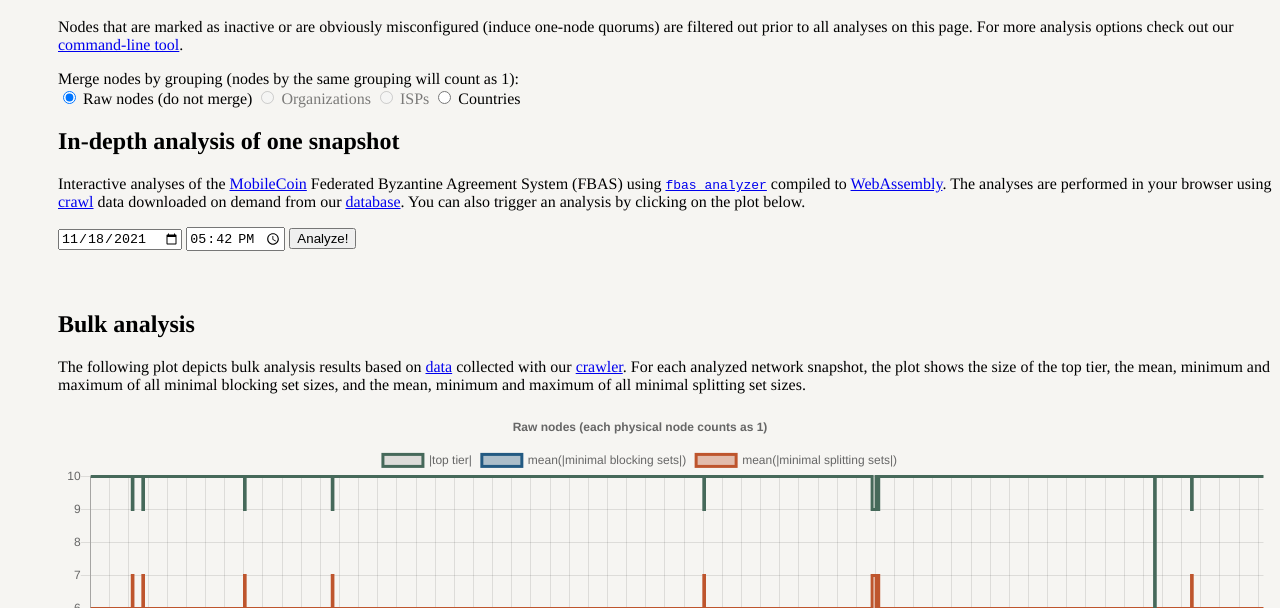
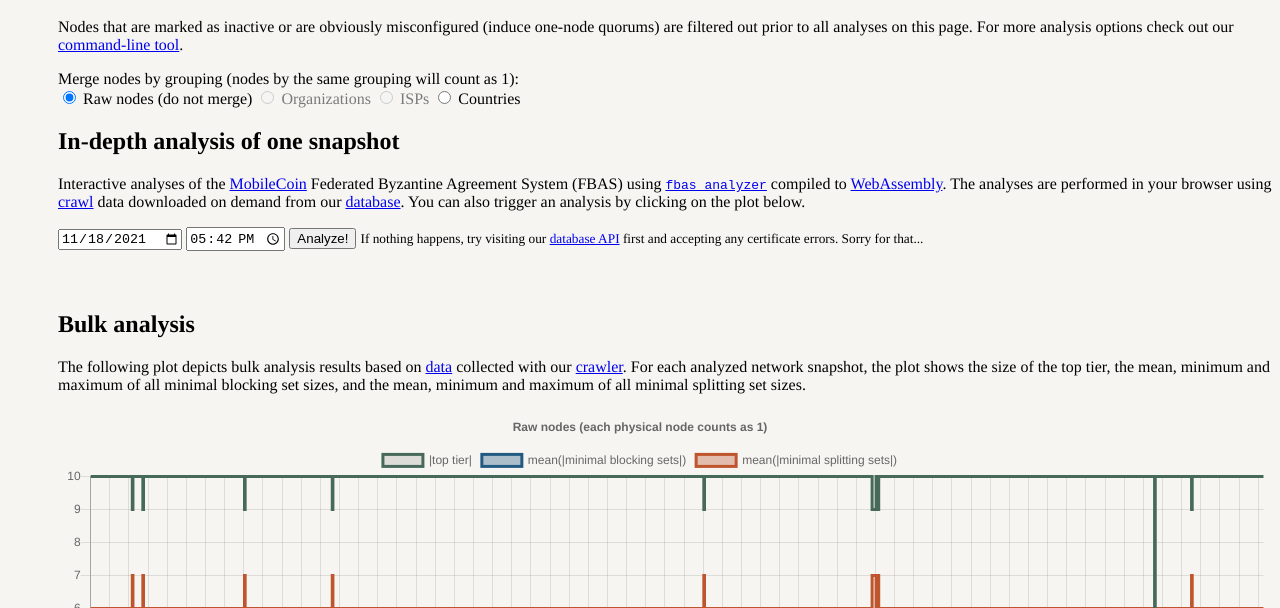
Before and after one commit to trudi-group/stellar_analysis, a plain HTML site: page index.html in a window 1280 px wide. Shown: the part 192-800 px from the top of the page. Drawn offline with nearby package versions, Linux system fonts and the light colour scheme; animation ran at ten frames a second.

Commit message:
Add note about certificate error workaround
While a more stable and long-term API hosting solution is still in the
works...

```diff
--- a/index.html
+++ b/index.html
@@ -55,6 +55,9 @@
       <button id="submit-btn" type="button" onclick="get_and_analyze_stellarbeat_data_via_button()">
         Analyze!
       </button>
+      <small>
+        If nothing happens, try visiting our <a href="https://78.47.197.225:8000/v1/">database API</a> first and accepting any certificate errors. Sorry for that...
+      </small>
       <script>
       var last_merge_state = document.querySelector('input[name=merge_box]:checked').value;
       window.onload = function() {
```
